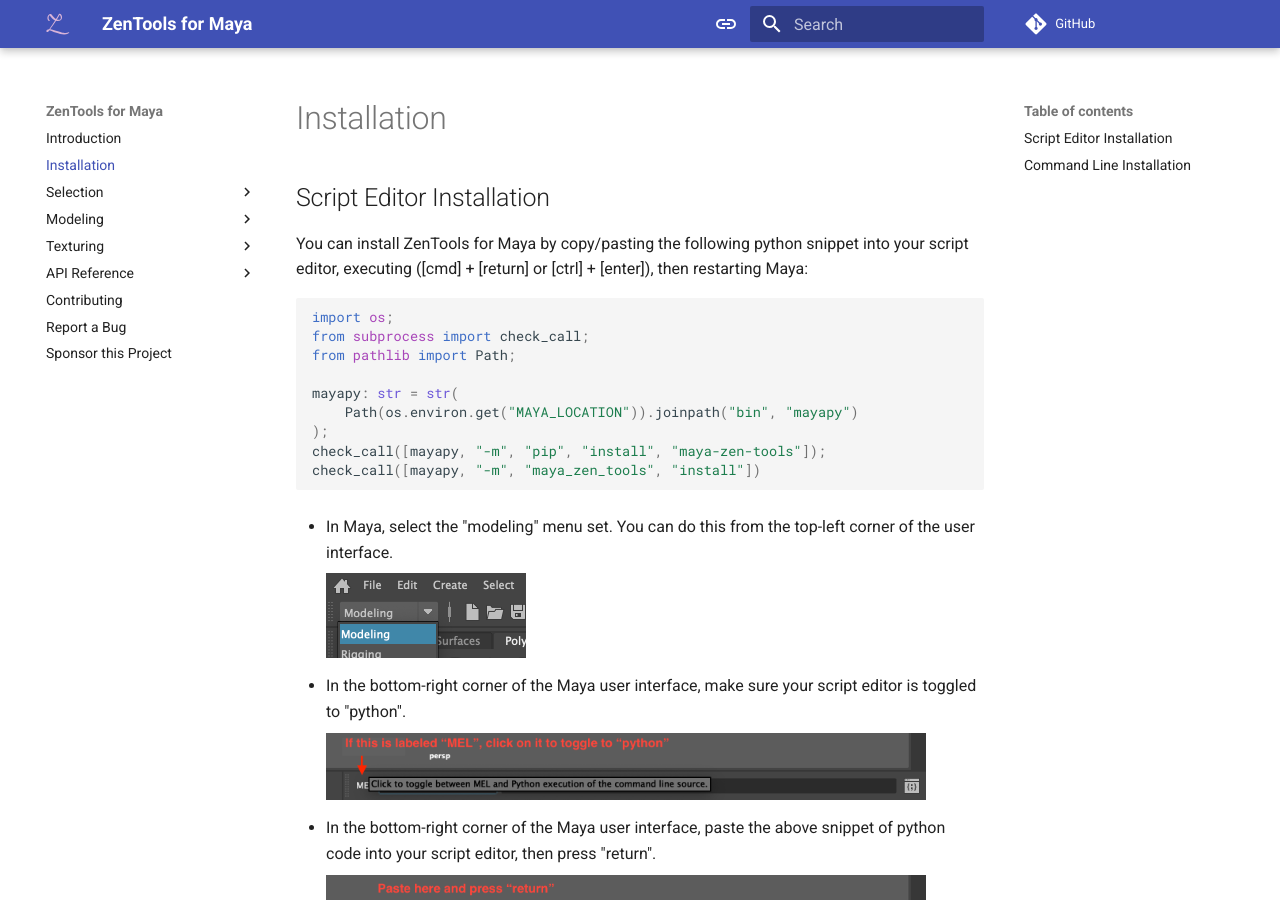
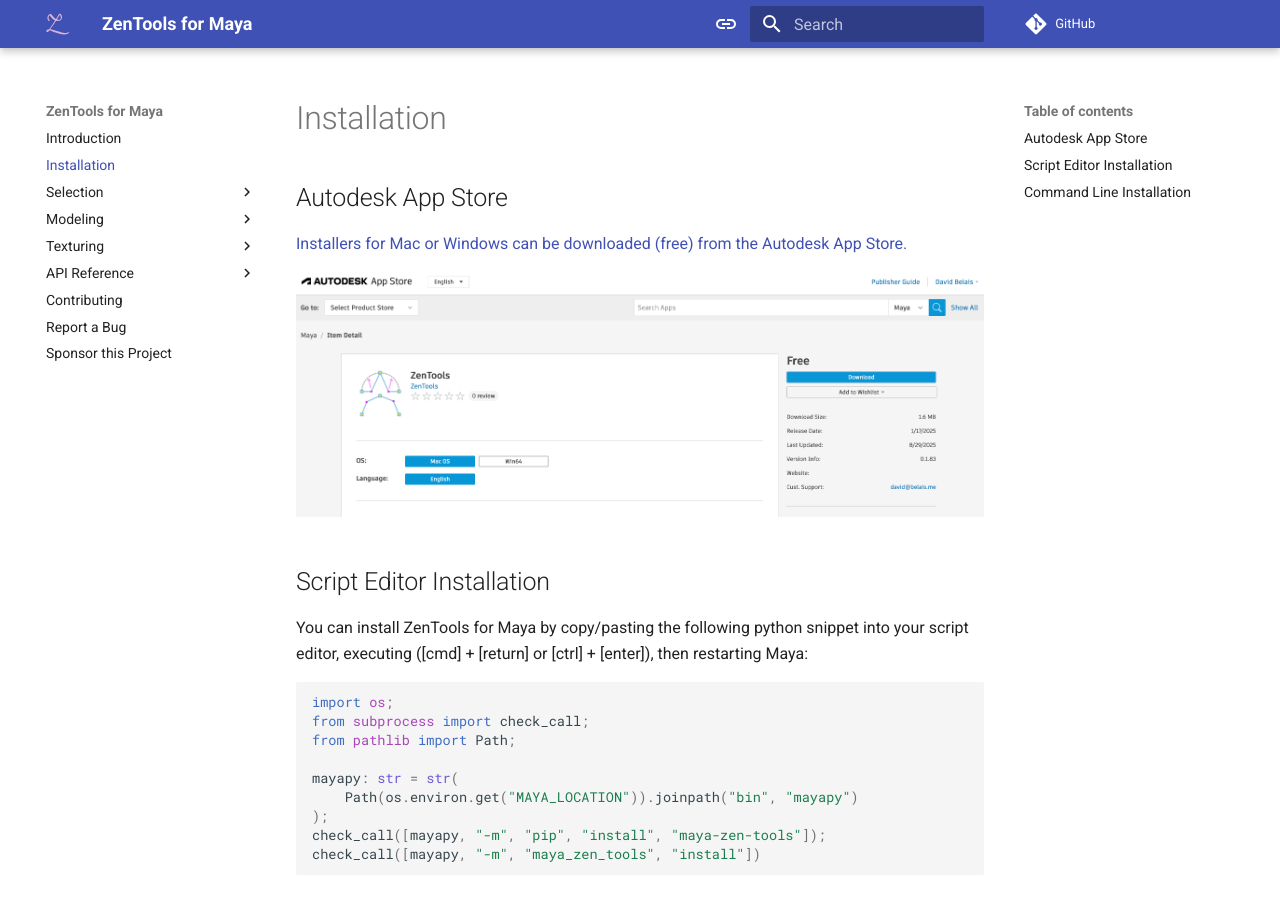
Before and after one commit to enorganic/maya-zen-tools, an MkDocs documentation site: the page built from docs/installation.md, in a window 1280 px wide and 900 px high. Built offline with MkDocs 1.6.1 and Material for MkDocs 9.7.7, drawn with Linux system fonts in a browser that asks for light colours; comment, search, counter and statistics services are not loaded.

Commit message:
App Store Installation

```diff
--- a/docs/installation.md
+++ b/docs/installation.md
@@ -1,5 +1,12 @@
 
 # Installation
+
+## Autodesk App Store
+
+[Installers for Mac or Windows can be downloaded (free) from the Autodesk App
+Store.](https://apps.autodesk.com/MAYA/en/Detail/Index?id=4634919975196540444)
+
+[![ZenTools for Maya - Autodesk App Store](../assets/images/autodesk-app-store.png)](https://apps.autodesk.com/MAYA/en/Detail/Index?id=4634919975196540444)
 
 ## Script Editor Installation
 
```
Also changed, not shown: docs/modeling/curve-distribute-between-vertices.md (+1 -1 lines), docs/modeling/loft-distribute-vertices-between-edges.md (+1 -1 lines), docs/selection/select-edges-between-vertices.md (+2 -1 lines), docs/texturing/curve-distribute-between-uvs.md (+1 -1 lines), docs/assets/images/autodesk-app-store.png (added).
